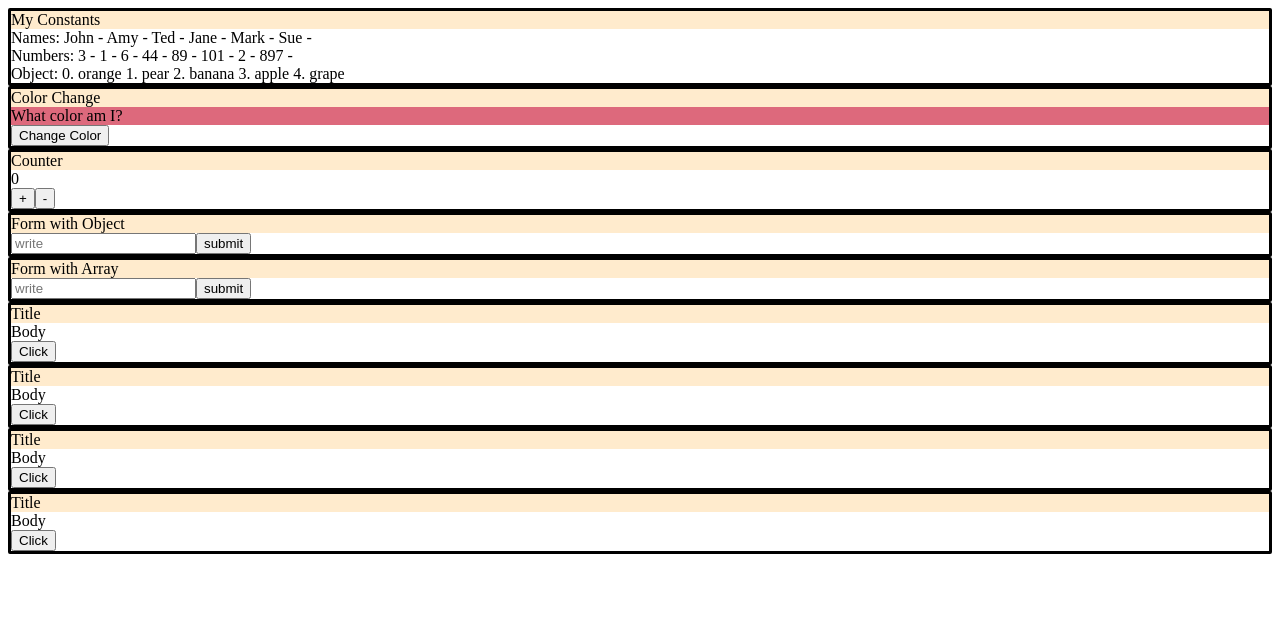
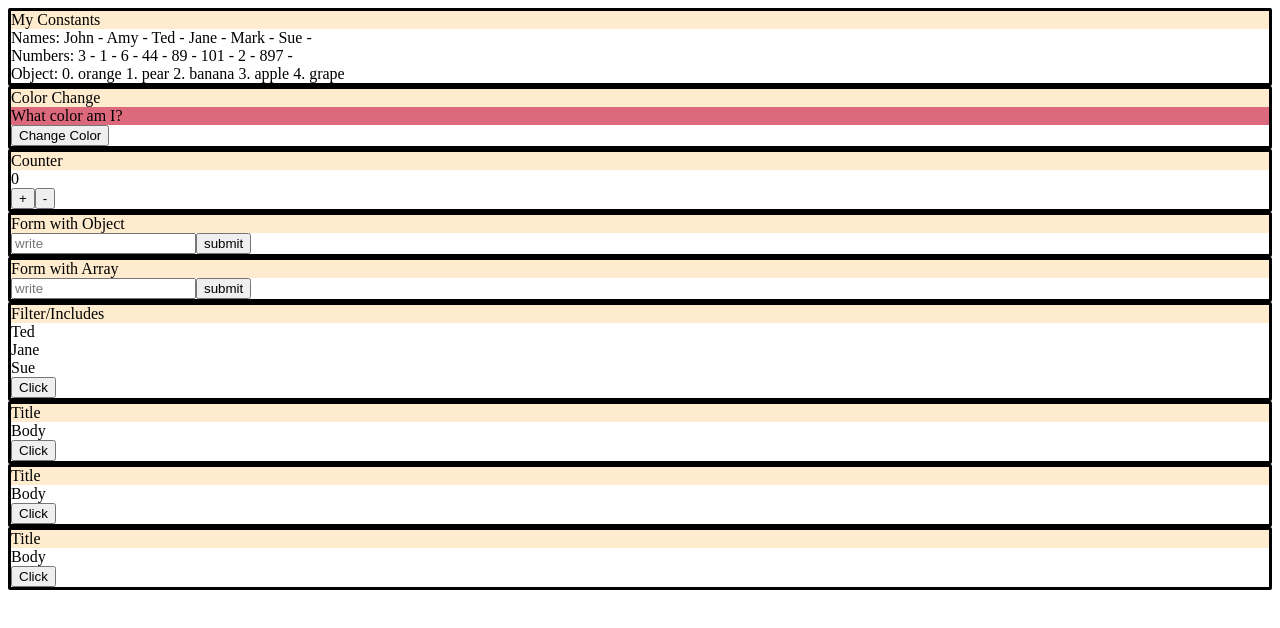
Before and after one commit to DXRovang/hook-playground, a React (Create React App) app: page / in a window 1280 px wide. Shown: the top 628 px of the page. Built offline with nearby package versions, Linux system fonts and the light colour scheme.

Commit message:
adds includes

```diff
--- a/src/App.js
+++ b/src/App.js
@@ -26,7 +26,7 @@ function App() {
     e.preventDefault()
   }
   const handleArrayChange = e =>{
-    debugger
+    // debugger
     setArrayState([...arrayState, e.target.value])
   }
 
@@ -87,7 +87,7 @@ function App() {
     <div className="border">
       <div className="title">Form with Array</div>
       {/* {arrayState} */}
-      <form onClick={handleArraySubmit}>
+      <form onSubmit={handleArraySubmit}>
           <input onChange={handleArrayChange}
             type="text"
             name="name"
@@ -99,8 +99,8 @@ function App() {
     </div>
 
     <div className="border">
-      <div className="title">Title</div>
-      <div>Body</div>
+      <div className="title">Filter/Includes</div>
+      <div>{namesArray.filter(name=>name.includes("e")).map(n=><div>{n}</div>)}</div>
       <button>Click</button>
     </div>
 
```
